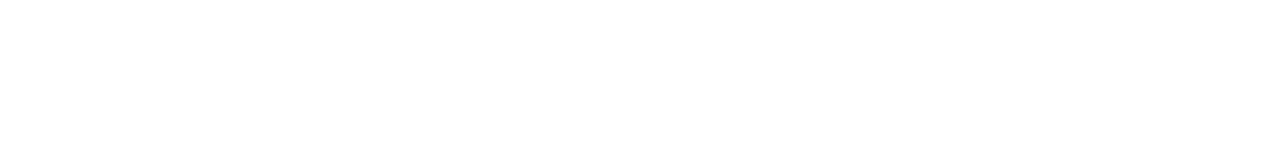
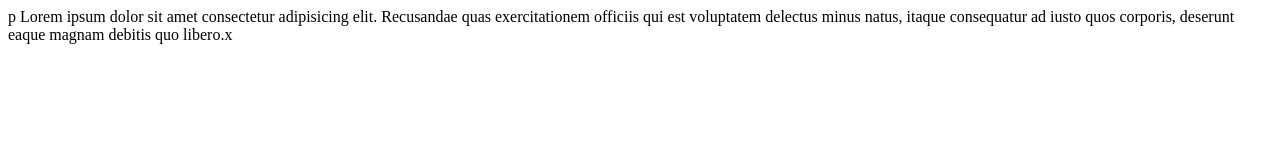
Before and after one commit to Msoda45/js-Project, a plain HTML site: page 5.js/index.html in a window 1280 px wide. Drawn offline with Linux system fonts and the light colour scheme.

Commit message:
4.change

```diff
--- a/5.js/index.html
+++ b/5.js/index.html
@@ -6,7 +6,8 @@
     <title>Document</title>
 </head>
 <body>
-
+    p
+    Lorem ipsum dolor sit amet consectetur adipisicing elit. Recusandae quas exercitationem officiis qui est voluptatem delectus minus natus, itaque consequatur ad iusto quos corporis, deserunt eaque magnam debitis quo libero.x
 </body>
 <script src="app.js"></script>
 </html>
```
